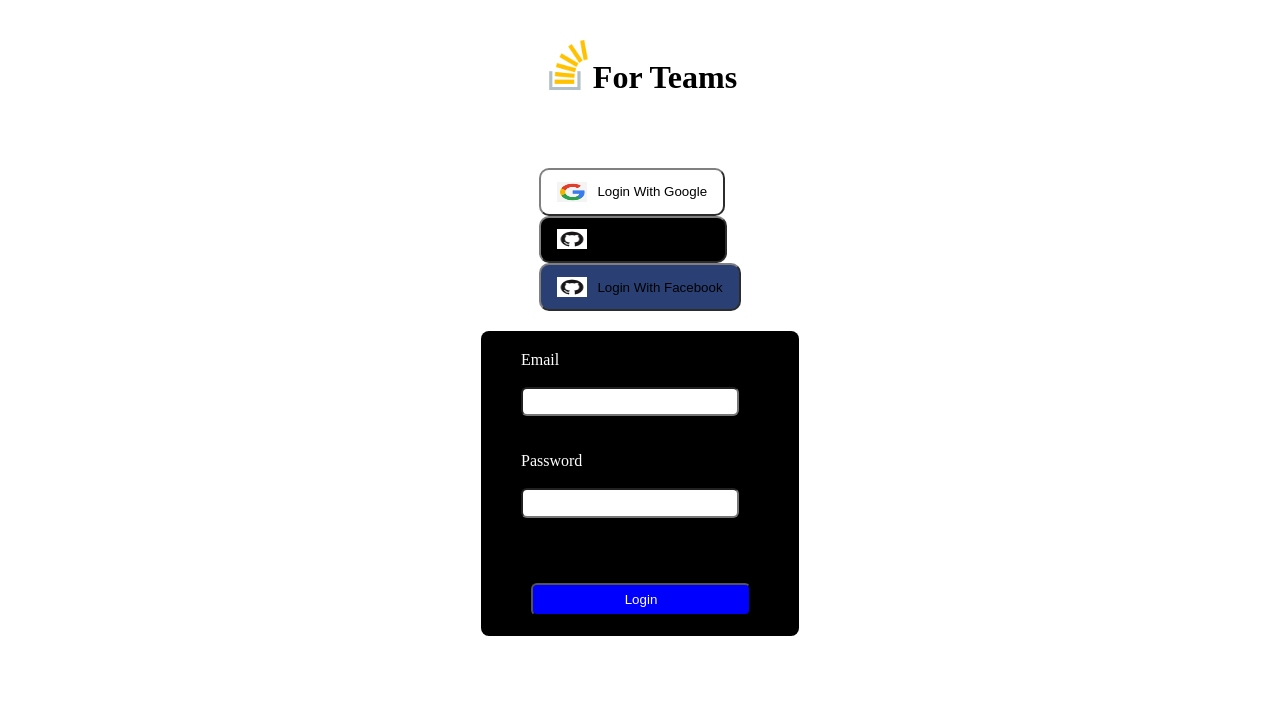
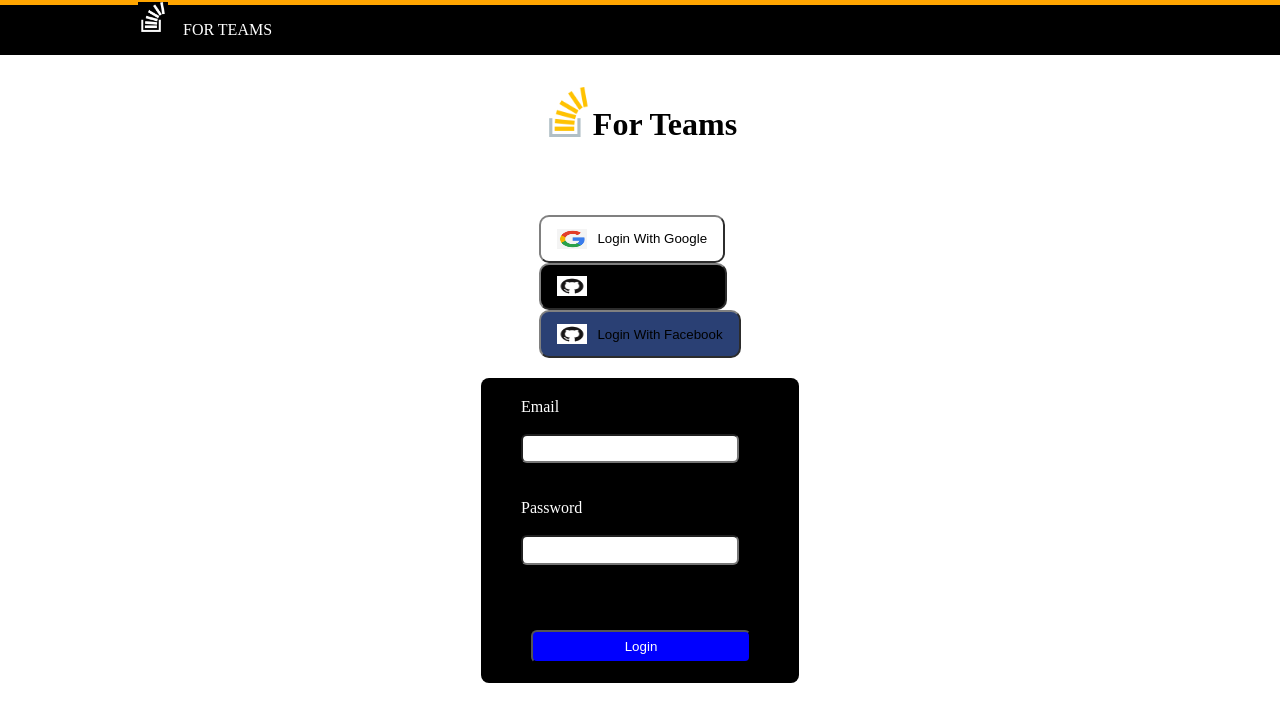
Before and after one commit to fibrahimthunder/faiz_vue_baisc, a Vue app: page /#/login in a window 1280 px wide. Shown: the top 722 px of the page. Built offline with nearby package versions, Linux system fonts and the light colour scheme.

Commit message:
app global auto margin removed.

```diff
--- a/index.html
+++ b/index.html
@@ -5,7 +5,7 @@
     <meta name="viewport" content="width=device-width,initial-scale=1.0">
     <title>my-project</title>
   </head>
-  <body>
+  <body id="bodystyle">
     <div id="app"></div>
 
 
--- a/src/App.vue
+++ b/src/App.vue
@@ -9,6 +9,11 @@ export default {
 }
 </script>
 <style>
+
+#bodystyle {
+  margin: 0px;
+  padding: 0px;
+}
 #app {
 
 }
--- a/src/components/Navbar.vue
+++ b/src/components/Navbar.vue
@@ -1,42 +1,30 @@
 <script>
-import Logo from './Logo.vue';
-import Button from './Button.vue';
-import Github from './Github.vue';
-import Facebook from './Facebook.vue';
-import LoginSection from './LoginSection.vue';
-
 
 export default {
   name: 'Navbar',
-  components: {
-    Logo,
-    Button,
-    Github,
-    Facebook,
-    LoginSection
-  },
+
 }
 </script>
 
 <template>
   <div>
+
+  <div class="faizcontainerOrange" />
     <div id="Navbar">
       <img id="LogoStyle" src="./../assets/stackover flowWhite.png">
       <p id="text">FOR TEAMS</p>
     </div>
-    <Logo />
-    <Button />
-    <Github />
-    <Facebook />
-
-    <LoginSection />
-
 
   </div>
 </template>
 
 
 <style>
+
+.faizcontainerOrange{
+  background-color: orange;
+  height: 5px
+}
 #Navbar{
     background-color: black;
     display: flex;
--- a/src/screens/LoginScreen.vue
+++ b/src/screens/LoginScreen.vue
@@ -1,4 +1,6 @@
 <script>
+
+import Navbar from './../components/Navbar.vue';
 import Logo from './../components/Logo.vue';
 import Button from './../components/Button.vue';
 import LoginSection from './../components/LoginSection.vue';
@@ -8,6 +10,7 @@ import Facebook from './../components/Facebook.vue';
 export default {
   name: 'Login',
   components: {
+    Navbar,
     Logo,
     Button,
     LoginSection,
@@ -25,6 +28,10 @@ export default {
 
 <template>
   <div class="Fahad">
+
+  <div class="fahadContainer">
+  <Navbar />
+  </div>
 
   <div class="faiz">
     <Logo />
@@ -44,6 +51,10 @@ export default {
 
 
 <style>
+
+.fahadContainer{
+  width: 100%
+}
 .Fahad{
     display: flex;
     flex-direction: column;
```
